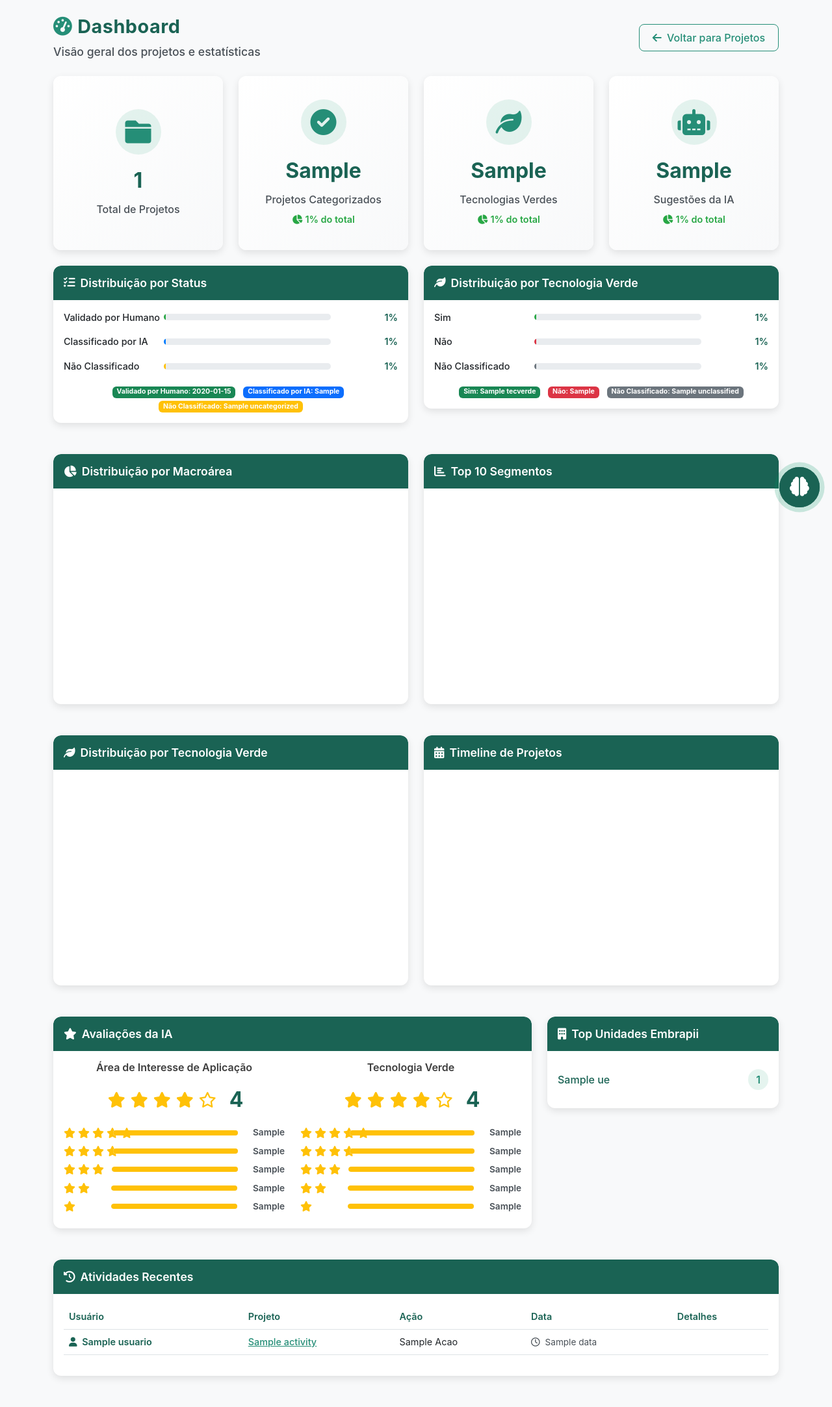
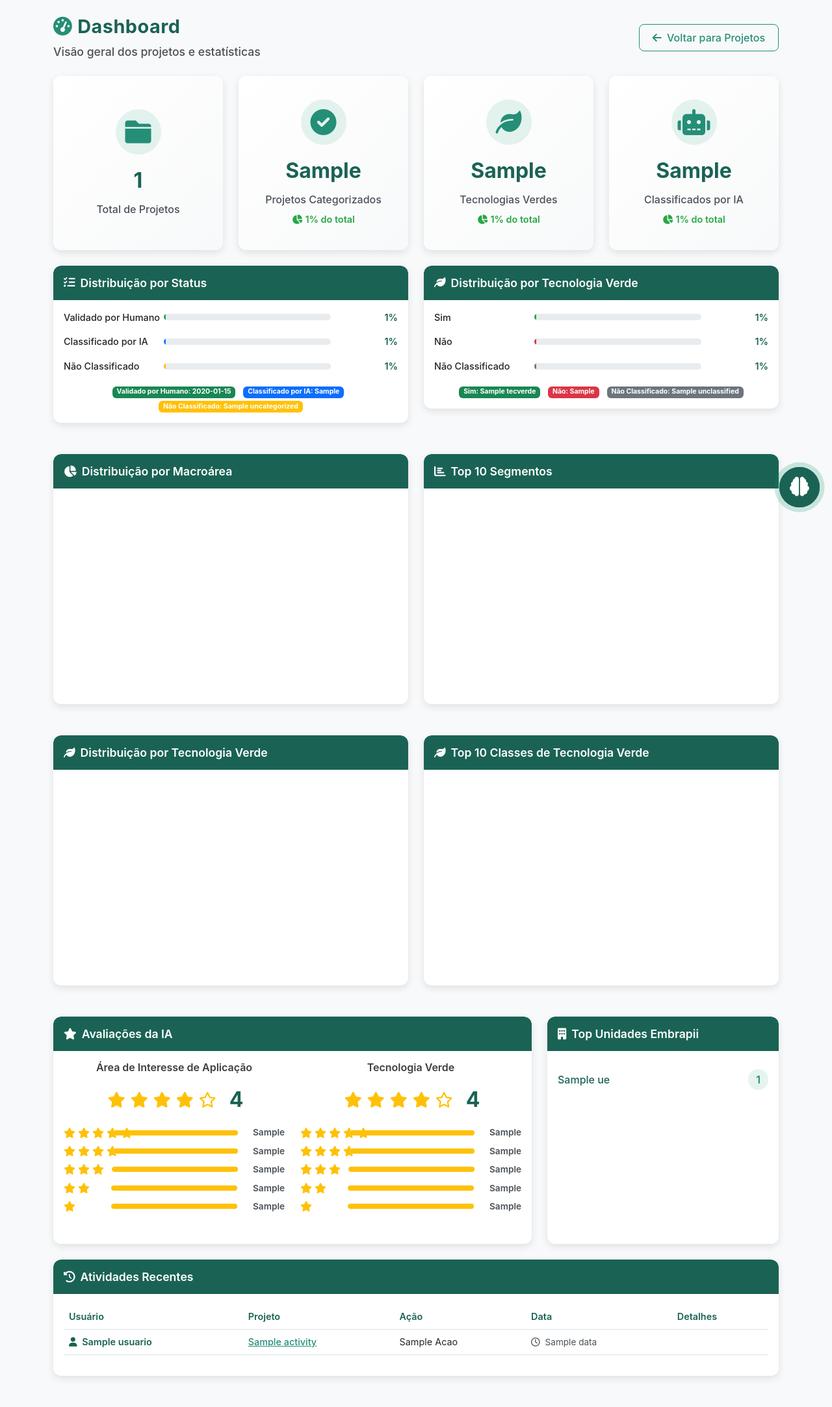
Before and after one commit to LucasAgroTech/classifierGepes, a Python web app: template app/templates/dashboard.html in a window 1280 px wide. Shown: the whole page at 65% size. Run offline with Jinja, Linux system fonts and the light colour scheme; the template is opened without the code that fills it: most values are stand-ins (such as "Sample title", 1, 10 or a date in 2020); a map, chart or similar area stays blank.

Commit message:
commitando ajustes

```diff
--- a/app/templates/dashboard.html
+++ b/app/templates/dashboard.html
@@ -406,7 +406,7 @@
                     <i class="fas fa-robot"></i>
                 </div>
                 <div class="stat-value">{{ stats.ai_suggested_projects }}</div>
-                <div class="stat-label">Sugestões da IA</div>
+                <div class="stat-label">Classificados por IA</div>
                 <div class="stat-percentage">
                     <i class="fas fa-chart-pie"></i> {{ stats.ai_suggested_percentage }}% do total
                 </div>
@@ -537,11 +537,11 @@
     <div class="col-md-6">
         <div class="card dashboard-card">
             <div class="card-header">
-                <h5><i class="fas fa-calendar-alt"></i> Timeline de Projetos</h5>
+                <h5><i class="fas fa-leaf"></i> Top 10 Classes de Tecnologia Verde</h5>
             </div>
             <div class="card-body">
                 <div class="chart-container">
-                    <canvas id="timelineChart"></canvas>
+                    <canvas id="tecverdeClassesChart"></canvas>
                 </div>
             </div>
         </div>
@@ -551,7 +551,7 @@
 <!-- Avaliações da IA e Top Unidades -->
 <div class="row mb-4">
     <div class="col-md-8">
-        <div class="card dashboard-card">
+        <div class="card dashboard-card h-100">
             <div class="card-header">
                 <h5><i class="fas fa-star"></i> Avaliações da IA</h5>
             </div>
@@ -622,7 +622,7 @@
         </div>
     </div>
     <div class="col-md-4">
-        <div class="card dashboard-card">
+        <div class="card dashboard-card h-100">
             <div class="card-header">
                 <h5><i class="fas fa-building"></i> Top Unidades Embrapii</h5>
             </div>
@@ -858,30 +858,25 @@
             document.getElementById('tecverdeChart').parentNode.innerHTML = '<div class="text-center text-muted py-5"><i class="fas fa-info-circle me-1"></i> Sem dados para exibir</div>';
         }
 
-        // Gráfico de Timeline
-        if (chartsData.timeline.labels.length > 0) {
-            const timelineCtx = document.getElementById('timelineChart').getContext('2d');
-            new Chart(timelineCtx, {
-                type: 'line',
+        // Gráfico de Classes de Tecnologia Verde
+        if (chartsData.tecverde_classes && chartsData.tecverde_classes.labels.length > 0) {
+            const tecverdeClassesCtx = document.getElementById('tecverdeClassesChart').getContext('2d');
+            new Chart(tecverdeClassesCtx, {
+                type: 'bar',
                 data: {
-                    labels: chartsData.timeline.labels,
+                    labels: chartsData.tecverde_classes.labels,
                     datasets: [{
-                        label: 'Projetos por Mês',
-                        data: chartsData.timeline.values,
-                        backgroundColor: 'rgba(0, 146, 96, 0.2)',
-                        borderColor: '#009260',
-                        borderWidth: 2,
-                        tension: 0.3,
-                        fill: true,
-                        pointBackgroundColor: '#1A6354',
-                        pointBorderColor: '#fff',
-                        pointBorderWidth: 2,
-                        pointRadius: 4
+                        label: 'Projetos por Classe',
+                        data: chartsData.tecverde_classes.values,
+                        backgroundColor: '#28a745',
+                        borderColor: '#1A6354',
+                        borderWidth: 1
                     }]
                 },
                 options: {
                     responsive: true,
                     maintainAspectRatio: false,
+                    indexAxis: 'y',
                     plugins: {
                         legend: {
                             display: false
@@ -889,24 +884,23 @@
                     },
                     scales: {
                         x: {
+                            beginAtZero: true,
                             grid: {
-                                display: false
+                                display: true,
+                                drawBorder: false
                             }
                         },
                         y: {
-                            beginAtZero: true,
                             grid: {
-                                color: 'rgba(0, 0, 0, 0.05)'
-                            },
-                            ticks: {
-                                precision: 0
+                                display: false,
+                                drawBorder: false
                             }
                         }
                     }
                 }
             });
         } else {
-            document.getElementById('timelineChart').parentNode.innerHTML = '<div class="text-center text-muted py-5"><i class="fas fa-info-circle me-1"></i> Sem dados para exibir</div>';
+            document.getElementById('tecverdeClassesChart').parentNode.innerHTML = '<div class="text-center text-muted py-5"><i class="fas fa-info-circle me-1"></i> Sem dados para exibir</div>';
         }
     });
 </script>
```
Also changed, not shown: app/routes_dashboard.py (+28 -6 lines).
